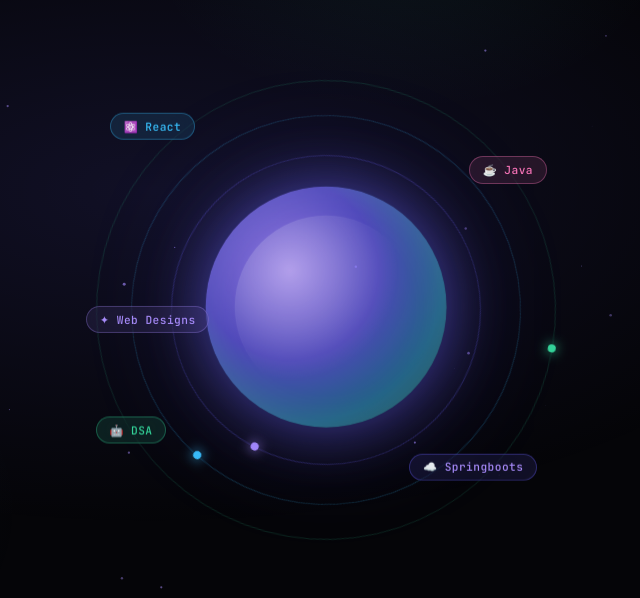
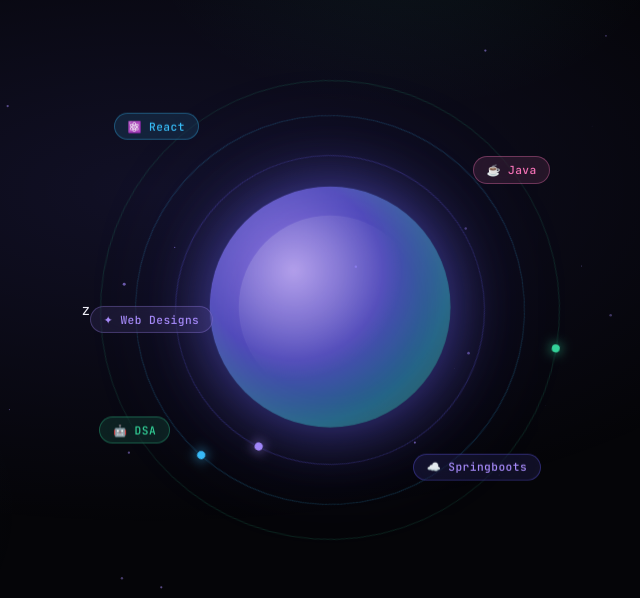
Before and after one commit to Safiya007/my_portfolio, a plain HTML site: page index.html in a window 1280 px wide. Shown: the part 130-728 px from the top of the page, 618-1258 px from the left. Drawn offline with Linux system fonts and the light colour scheme; animation ran at ten frames a second.

Commit message:
Updated portfolio sections

```diff
--- a/index.html
+++ b/index.html
@@ -1169,7 +1169,7 @@
         </div>
       </div>
       <!-- 3D ORB -->
-      <div class="hero-right">
+      <div class="hero-right">z
         <div class="orb-scene">
           <div class="orbit-ring orbit-ring-1"><div class="orbit-dot"></div></div>
           <div class="orbit-ring orbit-ring-2"><div class="orbit-dot"></div></div>
```
